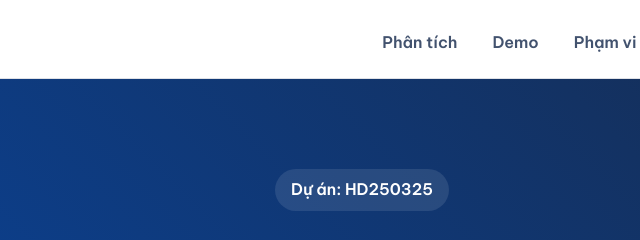
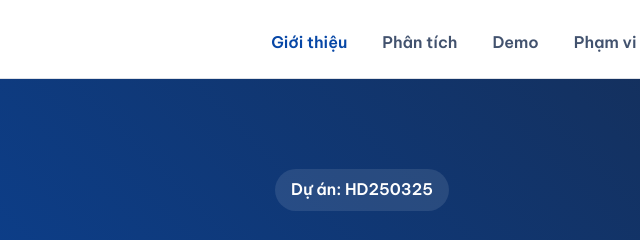
Before and after one commit to HienNguyenEMS/isoproject, a plain HTML site: page index.html in a window 1280 px wide. Shown: the top 240 px of the page, 278-918 px from the left. Drawn offline with Linux system fonts and the light colour scheme.

Commit message:
Update index.html

```diff
--- a/index.html
+++ b/index.html
@@ -162,6 +162,7 @@
                 <span>EMS SOLUTION</span>
             </a>
             <ul class="nav-links" id="nav-links">
+                <li><a href="#hero">Giới thiệu</a></li>
                 <li><a href="#analysis">Phân tích</a></li>
                 <li><a href="#demo">Demo</a></li>
                 <li><a href="#modules">Phạm vi</a></li>
```
